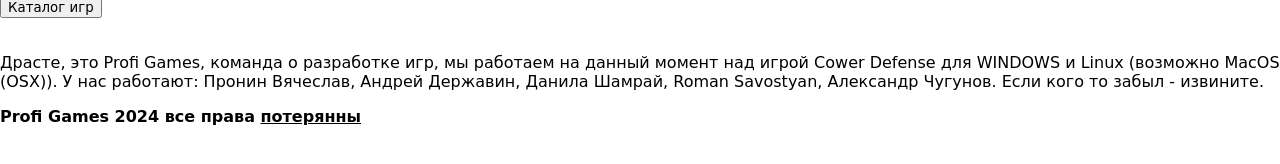
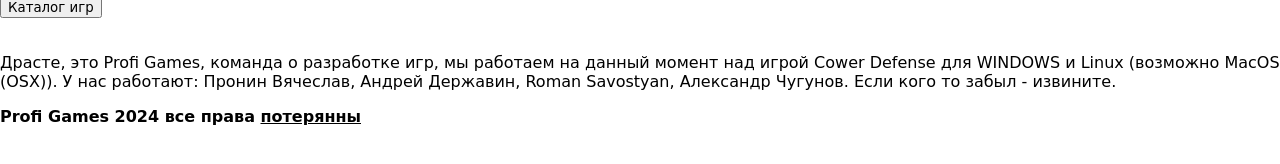
Before and after one commit to Ambreon1/Profi-Games, a plain HTML site: page index.html in a window 1280 px wide. Shown: the part 232-396 px from the top of the page. Drawn offline with Linux system fonts and the light colour scheme.

Commit message:
Update index.html

```diff
--- a/index.html
+++ b/index.html
@@ -58,7 +58,7 @@
 <br>
 <br>
 <p>Драсте, это Profi Games, команда о разработке игр, мы работаем на данный момент над игрой Cower Defense для WINDOWS и Linux (возможно MacOS (OSX)).
-У нас работают: Пронин Вячеслав, Андрей Державин, Данила Шамрай, Roman Savostyan, Александр Чугунов. Если кого то забыл - извините.
+У нас работают: Пронин Вячеслав, Андрей Державин, Roman Savostyan, Александр Чугунов. Если кого то забыл - извините.
 </p>
 
 
```
